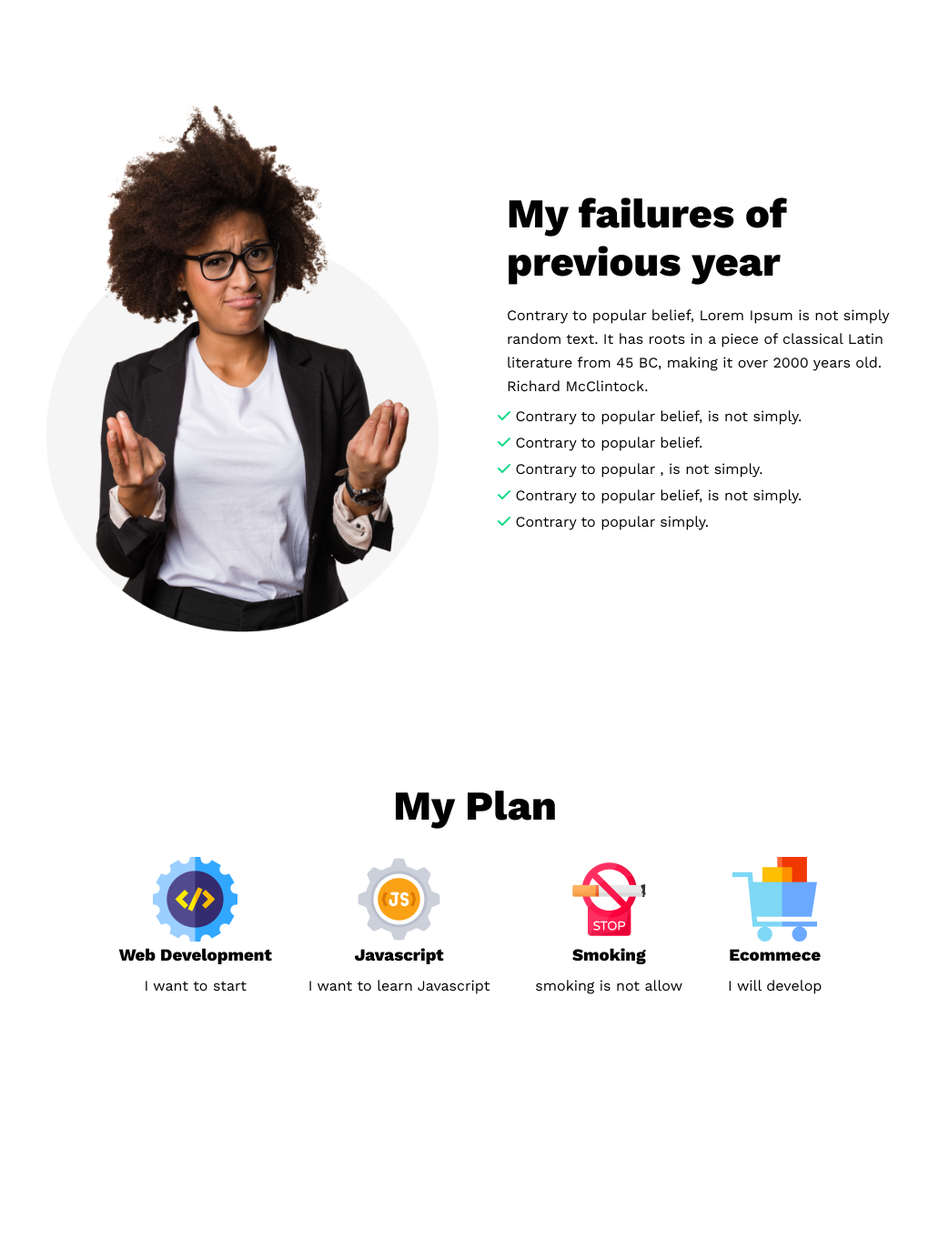
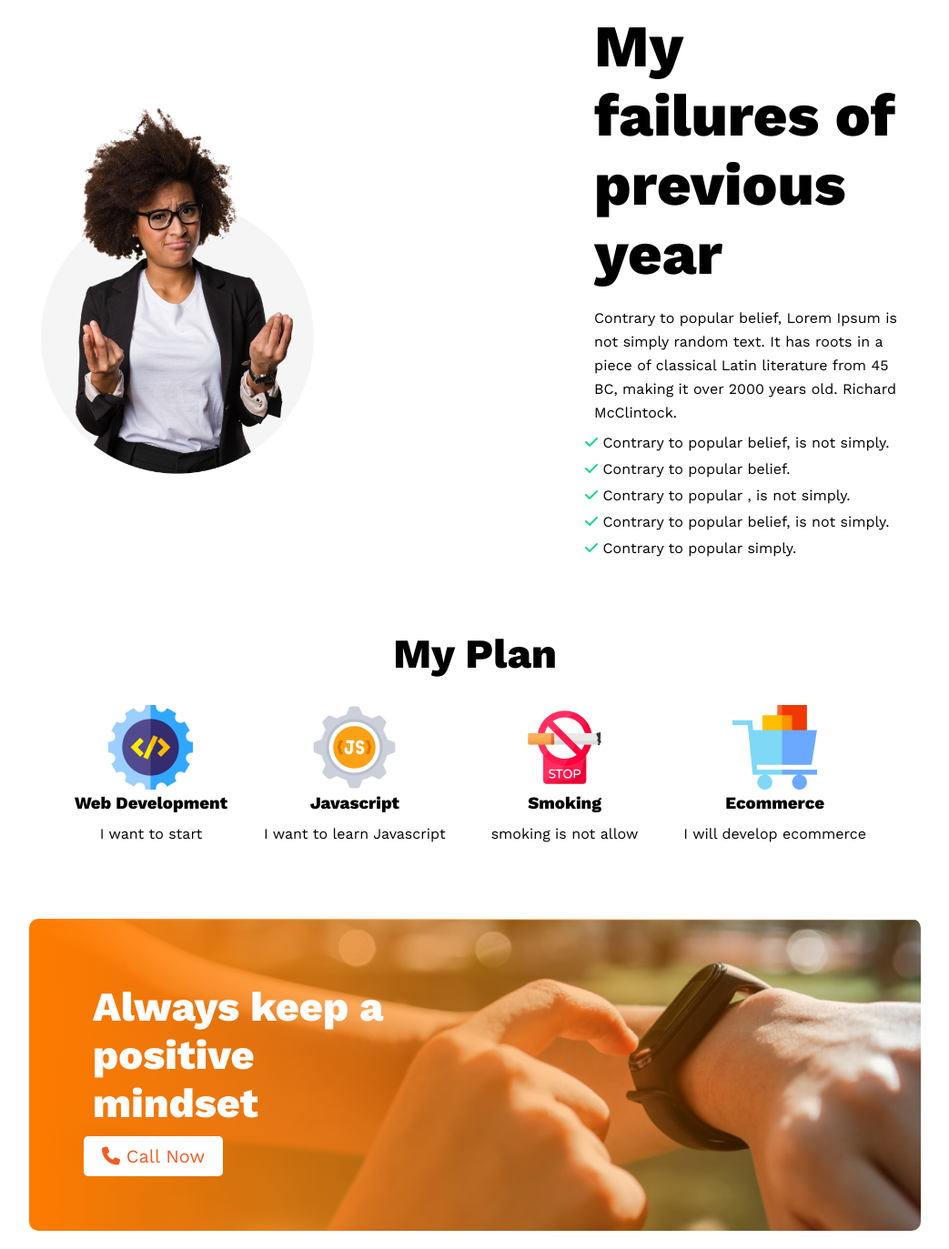
Before and after one commit to detectiveseo/New-year, a plain HTML site: page index.html in a window 1280 px wide. Shown: the part 847-2220 px from the top of the page at 91% size, without its empty margins (118-1161 px from the left). Before the commit the page ends 1974 px from the top, so only its background shows below. Drawn offline with nearby package versions, Linux system fonts and the light colour scheme.

Commit message:
fixed some bugs

```diff
--- a/index.html
+++ b/index.html
@@ -16,16 +16,16 @@
             <p>
                 There are many variations of passages of Lorem Ipsum available, but the majority have suffered alteration in some form, by injected humour, or randomised words
             </p>
-            <button>Contuct Us</button>
+            <button><i class="fa-solid fa-phone"></i> Contuct Us</button>
         </div>
     </section>
 
     <section id="failures" class="dual-dev">
         <div class="failures-img">
-            <img src="/images/person.png" alt="Failures previous year" width="100%">
+            <img src="/images/person.png" alt="Failures previous year" width="70%">
         </div>
         <div class="failure-info">
-            <h2 class="sub-title">My failures of previous year</h2>
+            <h2 class="main-title">My failures of previous year</h2>
             <p>Contrary to popular belief, Lorem Ipsum is not simply random text. It has roots in a piece of classical Latin literature from 45 BC, making it over 2000 years old. Richard McClintock.<br>
             <ul>
                 <li><i class="fa-solid fa-check"></i> Contrary to popular belief, is not simply.</li>
@@ -57,8 +57,17 @@
             </div>
             <div>
                 <img src="/images/icons/ecom.png" alt="youtube">
-                <h3>Ecommece</h3>
-                <p>I will develop</p>
+                <h3>Ecommerce</h3>
+                <p>I will develop ecommerce</p>
+            </div>
+        </div>
+    </section>
+
+    <section id="pre-footer">
+        <div class="pre-footer-info-warp">
+            <div class="pre-footer-info">
+                <h2 class="sub-title">Always keep a positive mindset</h2>
+                <button><i class="fa-solid fa-phone"></i> Call Now</button>
             </div>
         </div>
     </section>
--- a/style.css
+++ b/style.css
@@ -58,12 +58,16 @@ button{
     display: flex;
     justify-content: center;
     align-items: center;
-    gap: 50px;
-    padding: 150px;
+    gap: 150px;
+    padding: 50px 150px;
     display: flex;
 }
-#failures .failures-img, .failure-info{
+#failures .failures-img{
     width: 50%;
+}
+
+.failure-info{
+    width: 40%;
 }
 
 #failures li{
@@ -90,3 +94,30 @@ button{
     padding: 20px;
 
 }
+
+
+/*pre footer style*/
+#pre-footer{
+    margin: 50px 150px;
+}
+
+#pre-footer .pre-footer-info-warp{
+    background: linear-gradient(to left,rgba(0, 0, 0, 0), rgb(255, 123, 0)), url(/images/watch.png);
+    background-repeat: no-repeat;
+    background-size: cover;
+    padding: 60px;
+    border-radius: 10px;
+}
+
+#pre-footer div .pre-footer-info{
+    width: 40%;
+}
+
+.pre-footer-info h2{
+    color: #fff;
+}
+
+.pre-footer-info button{
+    background-color: #fff;
+    color: #F15B22;
+}
```
